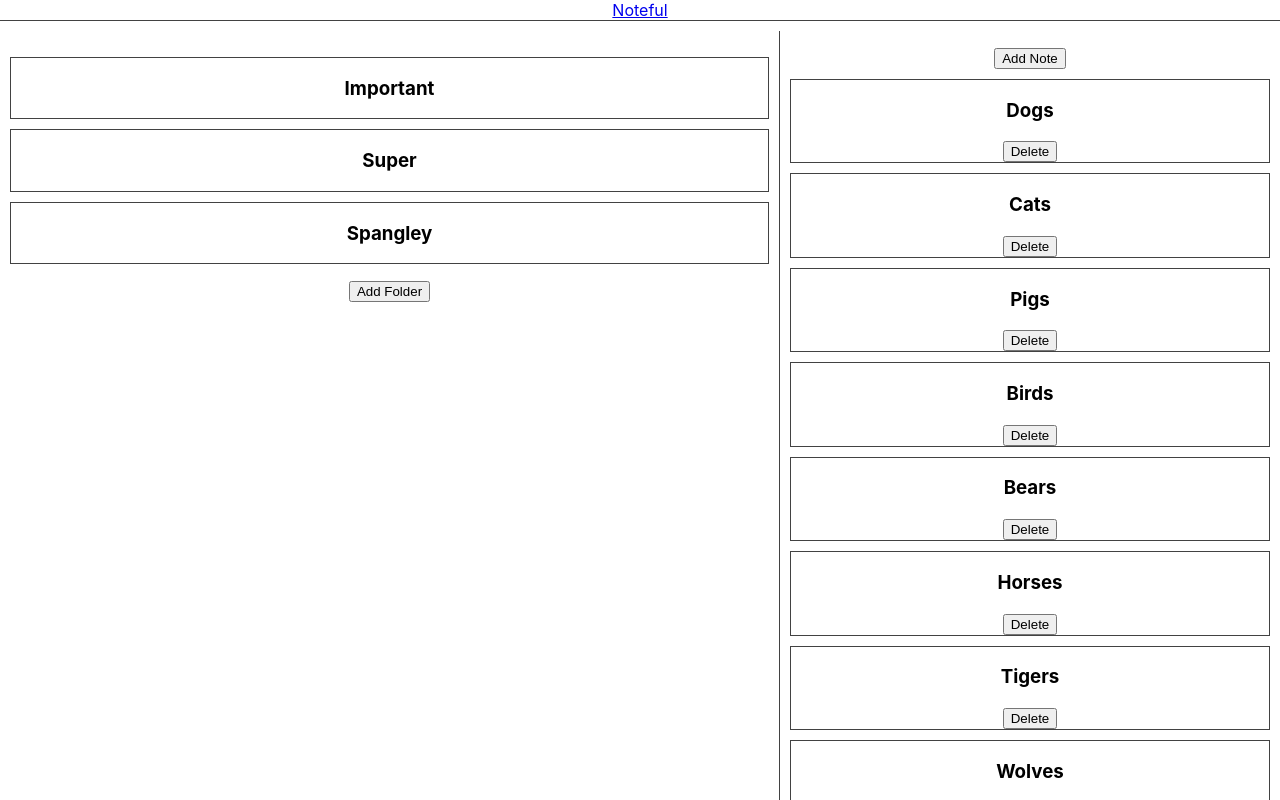
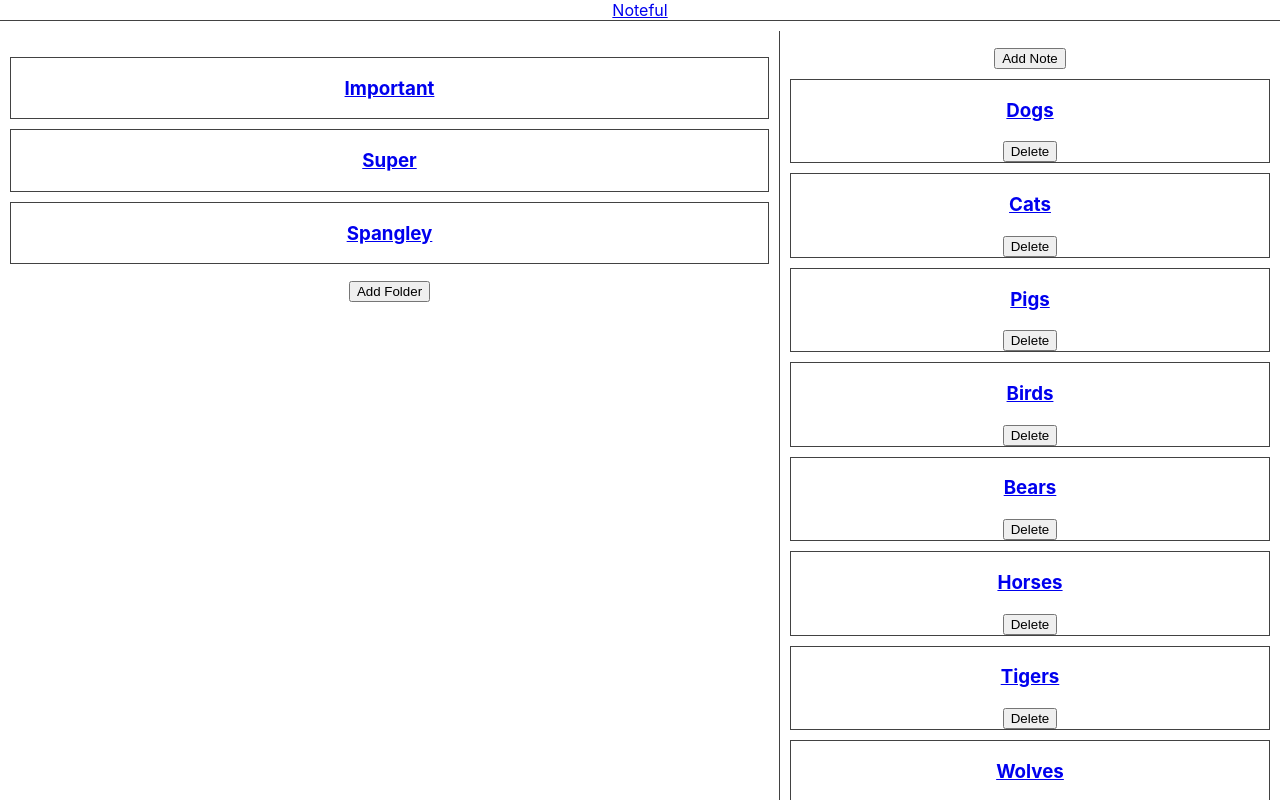
Before and after one commit to thinkful-ei-panda/noteful-minh-chrissy-nick, a React (Create React App) app: page / in a window 1280 px wide. Shown: the top 800 px of the page. Built offline with nearby package versions, Linux system fonts and the light colour scheme.

Commit message:
folder transition added

```diff
--- a/src/App.js
+++ b/src/App.js
@@ -14,8 +14,6 @@ class App extends React.Component {
     };
   }
 
-  //delete ()
-
   render() {
     return (
       <div className='App'>
@@ -24,15 +22,30 @@ class App extends React.Component {
         </header>
         <div className="flex-container">
           <section className="column sidebar">
-            <Route exact path="/" render={(data) => (
-              <FolderList data={this.state.data} />
+            <Route exact path="/" render={() => (
+              <FolderList data={this.state.data} isHome={true} />
             )} />
-            <Route exact path="/folder/:folderId" component={FolderList} />
+            <Route path="/folder/:folderId"
+              render={(props) => (
+                <FolderList data={this.state.data} isHome={false} test={props} />
+              )} />
+            <Route path="/note/:noteId"
+              render={(props) => (
+                <FolderList data={this.state.data} isHome={false} test={props} />
+              )} />
           </section>
           <main className="colomn">
-            <Route exact path="/" render={(data) => (
-              <NoteList data={this.state.data} />
+            <Route exact path="/" render={() => (
+              <NoteList data={this.state.data} isHome={true} />
             )} />
+            <Route path="/folder/:folderId"
+              render={(props) => (
+                <NoteList data={this.state.data} isHome={false} test={props} />
+              )} />
+            <Route path="/note/:noteId"
+              render={(props) => (
+                <NoteList data={this.state.data} isHome={false} test={props} />
+              )} />
           </main>
         </div>
       </div>
--- a/src/Folder/Folder.js
+++ b/src/Folder/Folder.js
@@ -1,14 +1,15 @@
 import React from 'react';
+import { Link } from 'react-router-dom'
 import './Folder.css';
 
 export default function Folder(props) {
   return (
-    <li
-      onClick={() => console.log(props.name)}
-      className='folder-container'>
-      <div className='Note__description'>
-        <h3>{props.name}</h3>
-      </div>
+    <li className='folder-container'>
+      <Link to={`/folder/${props.id}`}>
+        <div>
+          <h3>{props.name}</h3>
+        </div>
+      </Link>
     </li>
   )
 }
--- a/src/FolderList/FolderList.js
+++ b/src/FolderList/FolderList.js
@@ -2,13 +2,23 @@ import React from 'react';
 import Folder from '../Folder/Folder'
 
 export default function FolderList(props) {
-  const folders = props.data.folders.map(folder => {
+  let folders = [];
+
+  if (!props.isHome) {
+    folders = props.data.folders.find(folder => folder.id === props.test.match.params.folderId)
+    folders = <Folder
+      key={folders.id}
+      id={folders.id}
+      name={folders.name} />
+  } else {
+    folders = props.data.folders.map(folder => {
       return <Folder
         key={folder.id}
         id={folder.id}
         name={folder.name}
       />
     })
+  }
 
   return (
     <div>
--- a/src/Note/Note.js
+++ b/src/Note/Note.js
@@ -1,17 +1,19 @@
 import React from 'react';
 import './Note.css';
+import { Link } from 'react-router-dom'
 
 export default function Note(props) {
   return (
     <li
       onClick={() => console.log(props.name)}
       className='note-container'>
-      <div className='Note__description'>
-        <h3>{props.name}</h3>
-      </div>
-      <div className='Note__description'>
+      <Link to={`/note/${props.id}`}>
+        <div>
+          <h3>{props.name}</h3>
+        </div>
+      </Link>
+      <div>
         <button
-          className='Note__description'
           onClick={() => props.onClickDelete(props.id)}
         >
           Delete
--- a/src/NoteList/NoteList.js
+++ b/src/NoteList/NoteList.js
@@ -2,13 +2,26 @@ import React from 'react';
 import Note from '../Note/Note'
 
 export default function NoteList(props) {
-  const notes = props.data.notes.map(folder => {
-    return <Note
-      key={folder.id}
-      id={folder.id}
-      name={folder.name}
-    />
-  })
+  let notes = [];
+
+  if (!props.isHome) {
+    notes = props.data.notes
+      .filter(note => note.folderId === props.test.match.params.folderId)
+      .map(note => {
+        return <Note
+          key={note.id}
+          id={note.id}
+          name={note.name} />
+      })
+  } else {
+    notes = props.data.notes.map(note => {
+      return <Note
+        key={note.id}
+        id={note.id}
+        name={note.name}
+      />
+    })
+  }
 
   return (
     <div>
```
Lines whose indentation alone changed are shown as unchanged.
